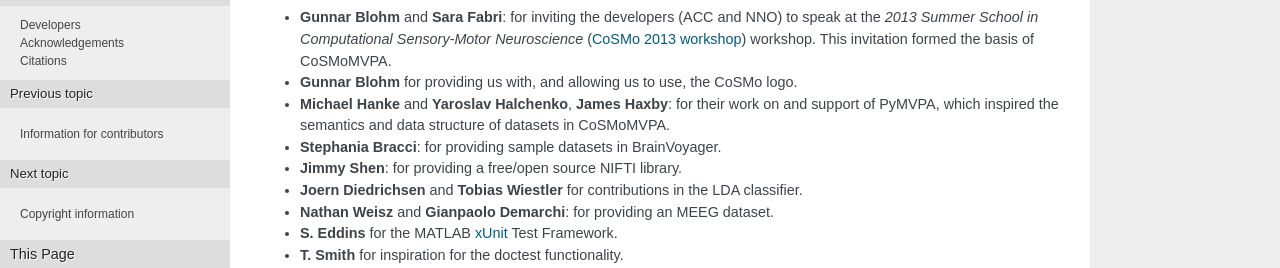
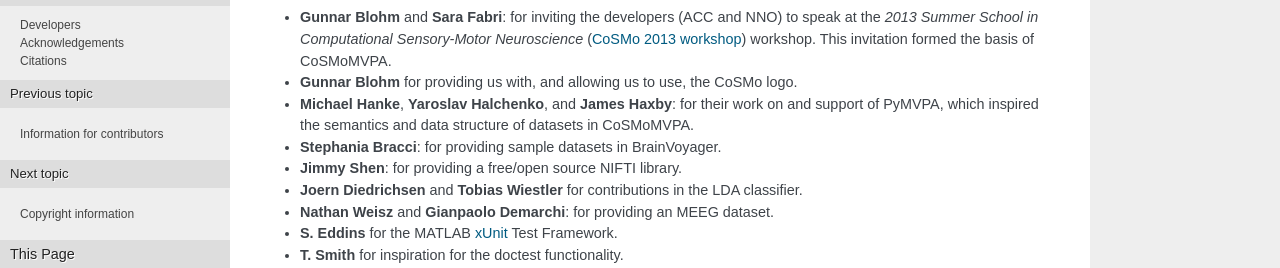
Before and after one commit to CoSMoMVPA/CoSMoMVPA, a Sphinx documentation site: the page built from doc/source/thanks.rst, in a window 1280 px wide. Shown: the part 309-577 px from the top of the page. Built offline with Sphinx 7.4.7, drawn with Linux system fonts in a browser that asks for light colours; pages that are not in the unit, such as notebooks, are missing from menus.

Commit message:
WEB+SML: move comma

```diff
--- a/doc/source/thanks.rst
+++ b/doc/source/thanks.rst
@@ -14,7 +14,7 @@ We would like to thank the following people for specific contributions:
 
 +  **Gunnar Blohm** and **Sara Fabri**: for inviting the developers (ACC and NNO) to speak at the *2013 Summer School in Computational Sensory-Motor Neuroscience* (`CoSMo 2013 workshop`_) workshop. This invitation formed the basis of CoSMoMVPA.
 +  **Gunnar Blohm** for providing us with, and allowing us to use, the CoSMo logo.
-+  **Michael Hanke** and **Yaroslav Halchenko**, **James Haxby**: for their work on and support of PyMVPA, which inspired the semantics and data structure of datasets in CoSMoMVPA.
++  **Michael Hanke**, **Yaroslav Halchenko**, and **James Haxby**: for their work on and support of PyMVPA, which inspired the semantics and data structure of datasets in CoSMoMVPA.
 +  **Stephania Bracci**: for providing sample datasets in BrainVoyager.
 +  **Jimmy Shen**: for providing a free/open source NIFTI library.
 +  **Joern Diedrichsen** and **Tobias Wiestler** for contributions in the LDA classifier.
```
